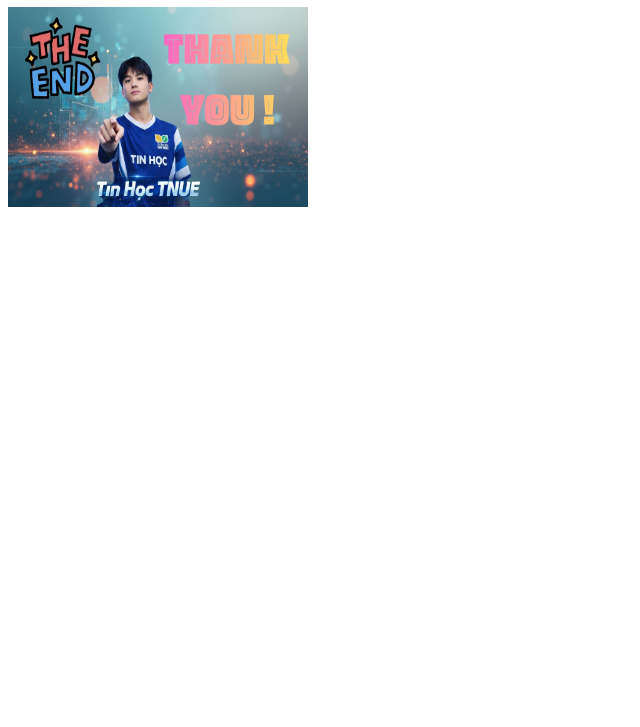
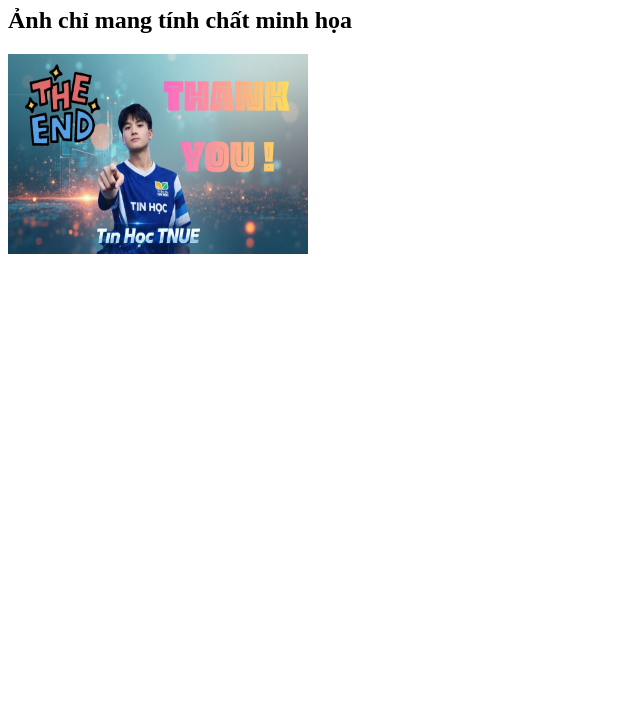
Before and after one commit to Ldk200-rech/D-n-1, a plain HTML site: page index.html in a window 1280 px wide. Shown: the part 73-800 px from the top of the page, without its empty margins (0-640 px from the left). Drawn offline with Linux system fonts and the light colour scheme.

Commit message:
1. Sửa đổi lần 1

```diff
--- a/index.html
+++ b/index.html
@@ -7,6 +7,7 @@
   </head>
   <body>
     <h1>Đoàn chủ tịch</h1>
+    <h2>Ảnh chỉ mang tính chất minh họa</h2>
     <img src="./tinhoc.jpg" alt="Tin học trẻ" width="300" height="200" />
   </body>
 </html>
```
